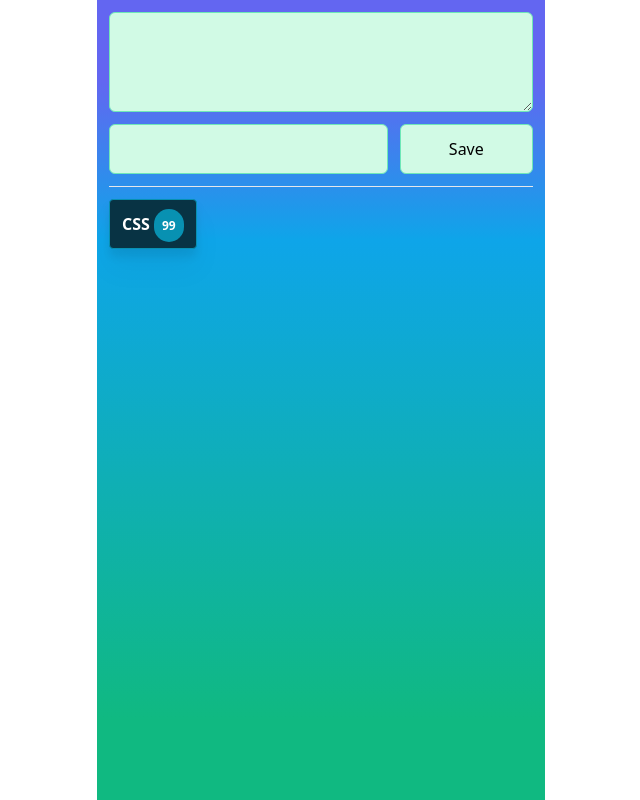
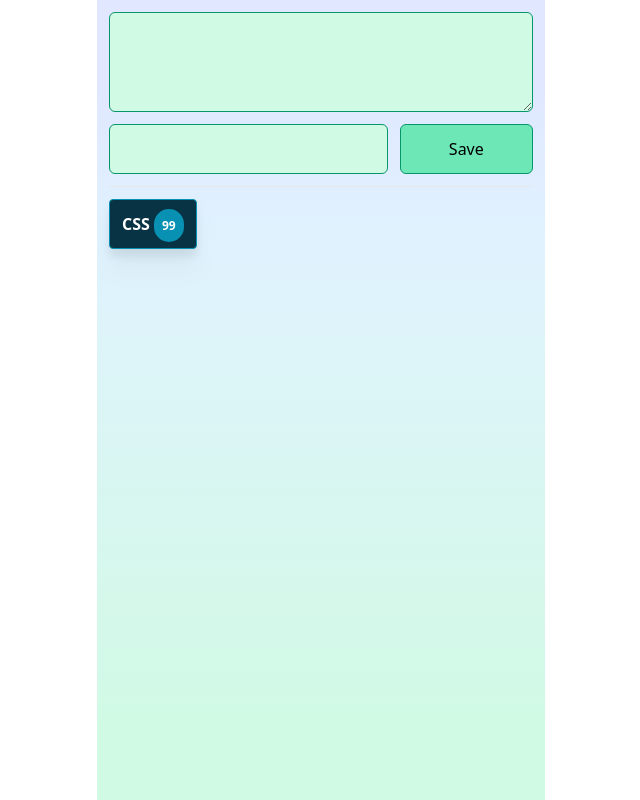
Before and after one commit to kewo22/my-resources, a Next.js app: page / in a window 1280 px wide. Shown: the whole page, without its empty margins (319-959 px from the left). Built offline with nearby package versions, Linux system fonts and the light colour scheme.

Commit message:
style fix

```diff
--- a/app/page.tsx
+++ b/app/page.tsx
@@ -7,19 +7,19 @@ const inter = Inter({ subsets: ["latin"] });
 
 export default function Home() {
   return (
-    <main className="min-h-screen overflow-hidden flex flex-col gap-3 p-3 max-w-md m-auto bg-gradient-to-b from-indigo-500 from-10% via-sky-500 via-30% to-emerald-500 to-90%">
+    <main className="min-h-screen overflow-hidden flex flex-col gap-3 p-3 max-w-md m-auto bg-gradient-to-b from-indigo-100 from-10% via-sky-100 via-30% to-emerald-100 to-90%">
       <div className="grid grid-cols-3 gap-3">
         <textarea
           name=""
           id=""
-          className="col-span-3 bg-emerald-100 w-full outline-none border border-emerald-300 rounded-md p-3 focus:border-emerald-600 min-h-[100px]"
+          className="col-span-3 bg-emerald-100 w-full outline-none border border-emerald-600 rounded-md p-3 focus:border-emerald-950 min-h-[100px]"
           rows={3}
         ></textarea>
         <input
           type="text"
-          className="col-span-2 bg-emerald-100 w-full outline-none border border-emerald-300 rounded-md p-3 focus:border-emerald-600 "
+          className="col-span-2 bg-emerald-100 w-full outline-none border border-emerald-600 rounded-md p-3 focus:border-emerald-950"
         />
-        <button className="col-span-1 bg-emerald-100 outline-none border border-emerald-300 p-3 rounded-md">
+        <button className="select-none col-span-1 bg-emerald-300 outline-none border border-emerald-600 p-3 rounded-md">
           Save
         </button>
       </div>
```
